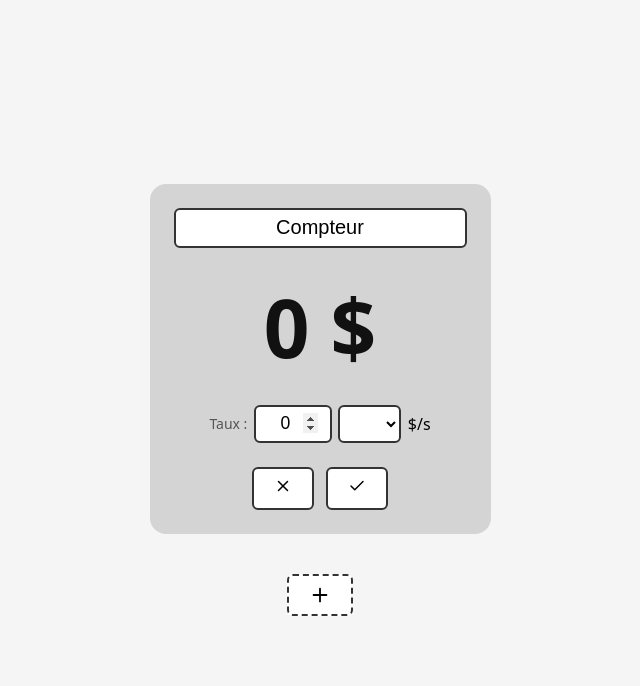
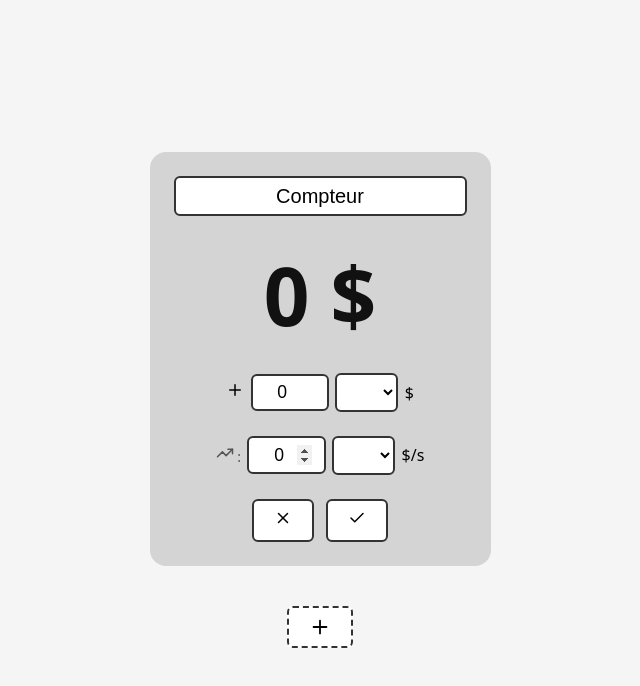
Before and after one commit to gabrielrl/gains, a Vue app: page / in a window 1280 px wide. Both pictures are taken after a click on the button 694 px from the left and 478 px from the top of the page. Shown: the top 686 px of the page, without its empty margins (320-960 px from the left). Built offline with nearby package versions, Linux system fonts and the light colour scheme.

Commit message:
feat: addition input with multiplier

```diff
--- a/src/components/TimedCounter.vue
+++ b/src/components/TimedCounter.vue
@@ -1,5 +1,5 @@
 <script setup>
-import { Pencil, Check, X, Trash2 } from 'lucide-vue-next'
+import { Pencil, Check, X, Trash2, Plus, TrendingUp } from 'lucide-vue-next'
 import { ref, computed } from 'vue'
 
 const props = defineProps({ removable: { type: Boolean, default: false } })
@@ -19,6 +19,8 @@ const velocitySuffix = ref('')
 
 const editing = ref(false)
 const draftName = ref(name.value)
+const draftAdditionNumber = ref(0)
+const draftAdditionSuffix = ref('')
 const draftInput = ref(0)
 const draftSuffix = ref('')
 
@@ -40,7 +42,12 @@ function velocityInput() {
 }
 
 function applyEdit() {
+
   name.value = draftName.value
+
+  const additionMultiplier = SUFFIX_LIST.find(([s]) => s === draftAdditionSuffix.value)?.[1] ?? 1
+  count.value += draftAdditionNumber.value * additionMultiplier
+
   const multiplier = SUFFIX_LIST.find(([s]) => s === draftSuffix.value)?.[1] ?? 1
   velocity.value = draftInput.value * multiplier
   velocitySuffix.value = draftSuffix.value
@@ -48,6 +55,8 @@ function applyEdit() {
 }
 
 function cancelEdit() {
+  draftAdditionNumber.value = 0
+  draftAdditionSuffix.value = ''
   draftName.value = name.value
   draftInput.value = count.value
   draftSuffix.value = velocitySuffix.value
@@ -86,14 +95,29 @@ defineExpose({ tick })
     <div class="count">{{ formattedCount }} {{ unit }}</div>
     <!-- <div>{{ count }} {{ unit }}</div> -->
 
+    <div v-if="editing" class="addition-edit">
+      <label for="addition-field"><Plus :size="18" /></label>
+      <input
+        id="addition-field"
+        v-model="draftAdditionNumber"
+        type="number"
+        step="1"
+      />
+      <select v-model="draftAdditionSuffix">
+        <option value=""></option>
+        <option v-for="[symbol] in SUFFIX_LIST" :key="symbol" :value="symbol">{{ symbol }}</option>
+      </select>
+      <span>{{ unit }}</span>
+    </div>
+
     <!-- Velocity -->
     <div v-if="!editing" class="velocity-display">
-      <span class="velocity-label">Taux&nbsp;:</span>
+      <span class="velocity-label"><TrendingUp :size="18" /></span>
       <span class="velocity-value">{{ velocityInput() }}{{ velocitySuffix }} {{ unit }}/s</span>
     </div>
 
     <div v-if="editing" class="velocity-input">
-      <label for="velocity-field">Taux&nbsp;:</label>
+      <label for="velocity-field"><TrendingUp :size="18" />&nbsp;:</label>
       <input
         id="velocity-field"
         v-model="draftInput"
@@ -148,6 +172,7 @@ defineExpose({ tick })
   font-weight: 600;
 }
 
+.addition-edit,
 .velocity-input {
   display: flex;
   flex-direction: row;
@@ -180,6 +205,7 @@ defineExpose({ tick })
   outline: none;
 }
 
+.addition-edit input,
 .velocity-input input {
   font-size: 1.1rem;
   padding: 0.4rem 0.75rem;
@@ -190,6 +216,7 @@ defineExpose({ tick })
   outline: none;
 }
 
+.addition-edit select,
 .velocity-input select {
   font-size: 1.1rem;
   padding: 0.4rem 0.75rem;
```
